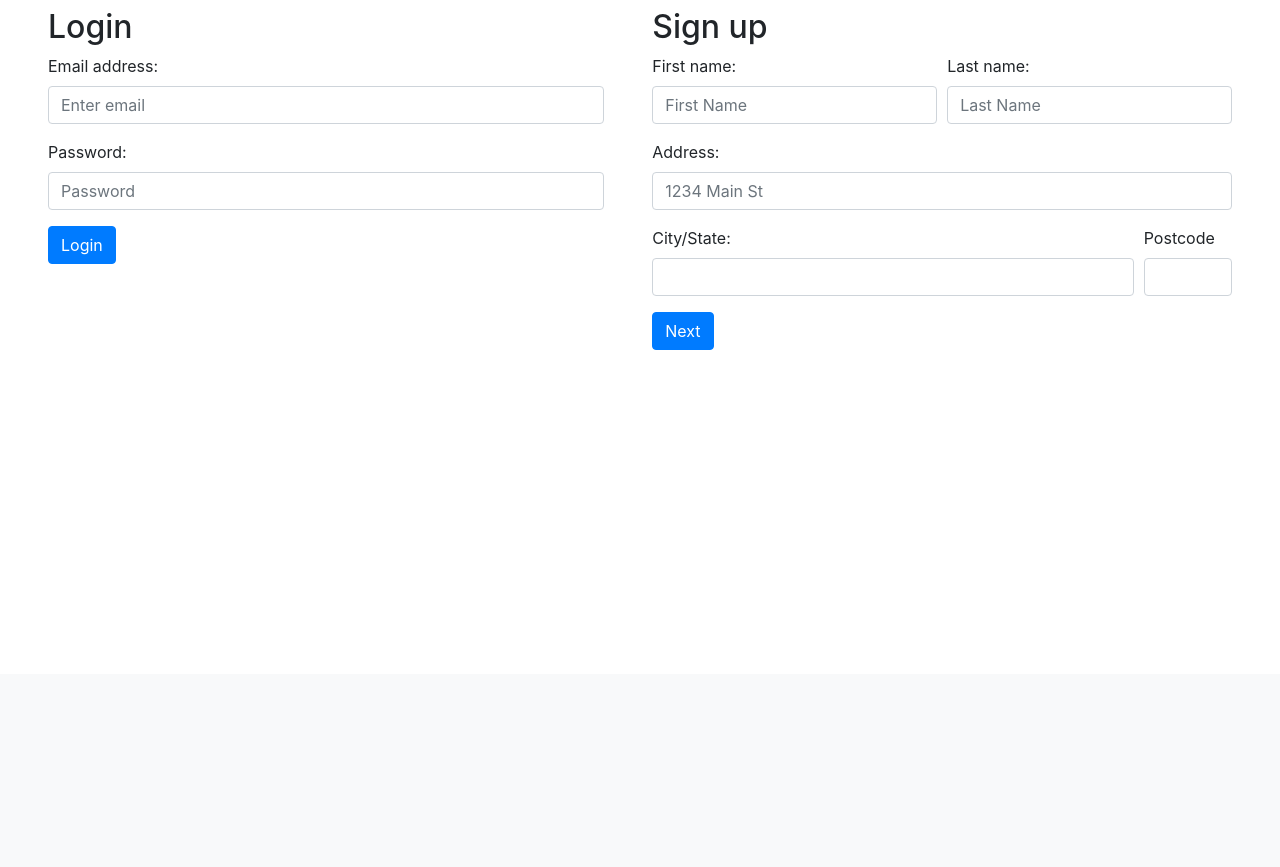
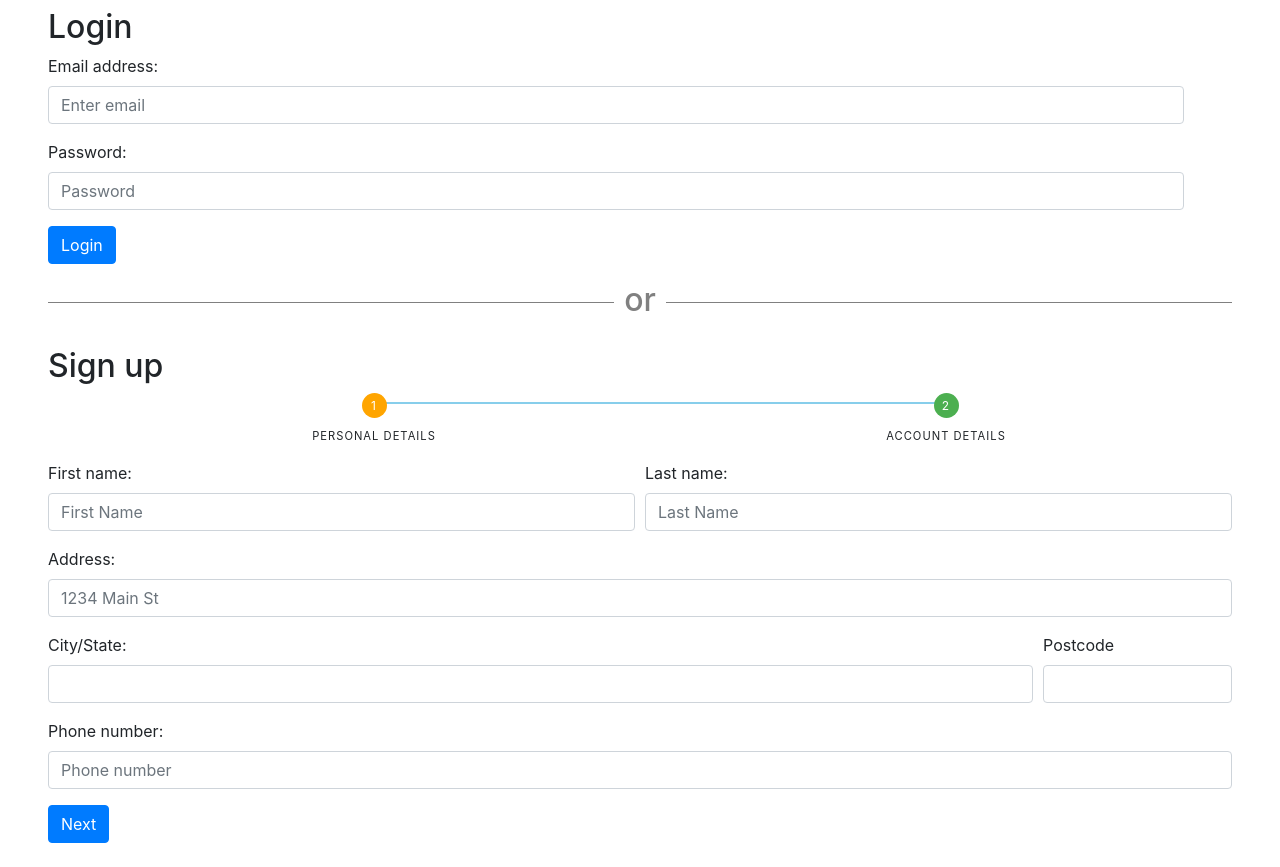
Before and after one commit to honguyen00/babysitters, a Node server app: page /login in a window 1280 px wide. Shown: the part 126-993 px from the top of the page. Before the commit the page ends 476 px from the top, so only its background shows below. Run offline with Node 20, Linux system fonts and the light colour scheme; some libraries are stand-ins or nearby versions.

Commit message:
adding register route

```diff
--- a/controllers/api/index.js
+++ b/controllers/api/index.js
@@ -1,8 +1,10 @@
 const router = require('express').Router();
 const userRoutes = require('./userRoutes');
 const groupRoutes = require('./groupRoutes');
+// const eventRoutes = require('./eventRoutes');
 
 router.use('/users', userRoutes);
 router.use('/groups', groupRoutes);
+// router.use('/events', eventRoutes);
 
 module.exports = router;
--- /dev/null
+++ b/public/css/style.css
@@ -0,0 +1,69 @@
+
+/* ===================================== */
+/* Progress bar for signup form */
+#progressBar {
+    overflow: hidden;
+    counter-reset: step;
+}
+
+#progressBar li {
+    list-style-type: none;
+    text-transform: uppercase;
+    font-size: 0.7rem;
+    text-align: center;
+    width: 50%;
+    float: left;
+    position: relative;
+    letter-spacing: 1px;
+}
+
+#progressBar li:before {
+    content: counter(step);
+    counter-increment: step;
+    width: 25px;
+    height: 25px;
+    line-height: 25px;
+    display: block;
+    font-size: 12px;
+    color: white;
+    background: #4CAF50;
+    border-radius: 25px;
+    margin: 0 auto 10px auto;
+}
+
+#progressBar li:after {
+    content: '';
+    width: 100%;
+    height: 2px;
+    background: #87CEEB;
+    position: absolute;
+    left: -50%;
+    top: 9px;
+    z-index: -1;
+}
+
+#progressBar li:first-child:after {
+    /*connector not needed before the first step*/
+    content: none;
+}
+
+#progressBar li.active:before, #progressbar li.active:after {
+    background: #FFA500;
+    color: white;
+}
+
+/* ================================= */
+/* line break */
+.line-break {
+   width: 100%;
+   text-align: center;
+   border-bottom: 1px solid gray;
+   line-height: 0.1em;
+   margin: 10px 0 20px;
+}
+
+.line-break span {
+    background:#fff;
+    padding:0 10px;
+    color: gray
+}
--- a/public/js/login.js
+++ b/public/js/login.js
@@ -1,10 +1,18 @@
+const inputValidate = (form, message) => {
+        form.append(`<p class='my-1 text-danger'>${message}</p>`)
+        setTimeout(() => {
+            form.children().last().remove();
+        }, 1500);
+}
+
+
+// ===================================
+// Login form
 const loginForm = $('#form-login');
-
 const loginFormHandler = async (event) => {
     event.preventDefault();
     const email = document.querySelector('#loginEmail').value.trim();
     const password = document.querySelector('#loginPassword').value.trim();
-    console.log({email, password});
     if(email && password) {
         const response = await fetch('/api/users/login', {
             method: 'POST',
@@ -13,18 +21,67 @@ const loginFormHandler = async (event) => {
         });
 
         if(response.ok) {
-            console.log(response);
-            // document.location.replace('/profile');
+            document.location.replace('/profile');
         }
         else {
-            loginForm.append("<p class='my-1 text-danger'>Incorrect email or password!</p>");
+            inputValidate(loginForm, 'Incorrect email or password!')
             document.querySelector('#loginEmail').value = "";
-            const password = document.querySelector('#loginPassword').value = "";
-            setTimeout(() => {
-                loginForm.children().last().remove();
-            }, 1000);
+            document.querySelector('#loginPassword').value = "";
         }
     }
 }
 
 loginForm.on('submit', loginFormHandler);
+
+// ===================================
+// Sign up form
+var currentForm, previousForm;
+var stepNumber = 1;
+var currentForm = $('#form-'+stepNumber);
+currentForm.removeClass('d-none')
+
+const registerForm = $('#form-register');
+
+registerForm.on('click', '.progress-control', (event) => {
+    event.preventDefault();
+    if(event.target.innerText == 'Next') {
+        renderForm(++stepNumber, stepNumber-1)
+    } else {
+        renderForm(--stepNumber, stepNumber+1)
+    }
+})
+const renderForm = (step, previousStep) => {
+    currentForm = $('#form-'+ (step));
+    previousForm = $('#form-'+ (previousStep));
+    previousForm.addClass('d-none');
+    currentForm.removeClass('d-none');
+    $('#progressBar li:nth-child('+ step + ')').addClass('active');
+    $('#progressBar li:nth-child('+ (previousStep) + ')').removeClass('active');
+}
+
+registerForm.on('submit', async (event) => {
+    event.preventDefault();
+    var first_name = $('#registerFirstName')[0].value.trim();
+    var last_name = $('#registerLastName')[0].value.trim();
+    var address_line = $('#registerAddress')[0].value.trim();
+    var suburb = $('#registerCity')[0].value.trim() + ", " + $('#registerPostcode')[0].value.trim();
+    var phone_number = $('#registerPhone')[0].value.trim();
+    var email = $('#registerEmail')[0].value.trim();
+    var password = $('#registerPassword')[0].value.trim();
+    var confirmed = $('#confirmedPassword')[0].value.trim();
+    if((password !== confirmed)) {
+        inputValidate(registerForm, 'Password does not match!');
+    } else {
+        const response = await fetch('/api/users', {
+            method: 'POST',
+            body: JSON.stringify({ first_name, last_name, email, password, address_line, suburb, phone_number }),
+            headers: { 'Content-Type': 'application/json' }
+        });
+
+        if(response.ok) {
+            document.location.replace('/');
+        } else {
+            alert(response.statusText);
+        }
+    }
+});
--- a/seeds/userData.js
+++ b/seeds/userData.js
@@ -4,7 +4,6 @@ const userData = [
     {
         first_name: 'Fred',
         last_name: 'Palmer',
-        title: 'Mr',
         email: 'fredpalmer@gmail.com',
         password: 'Password123?',
         address_line: 'address 1',
@@ -15,7 +14,6 @@ const userData = [
     {
         first_name: 'Tonya',
         last_name: 'Shepard',
-        title: 'Mrs',
         email: 'tonyashepard@gmail.com',
         password: 'Password123?',
         address_line: 'address 2',
@@ -26,7 +24,6 @@ const userData = [
     {
         first_name: 'Hubert',
         last_name: 'Vaughn',
-        title: 'Mr',
         email: 'hubertvaughn@gmail.com',
         password: 'Password123?',
         address_line: 'address 3',
@@ -37,7 +34,6 @@ const userData = [
     {
         first_name: 'Loretta',
         last_name: 'Holloway',
-        title: 'Mrs',
         email: 'lorettaholloway@gmail.com',
         password: 'Password123?',
         address_line: 'address 4',
@@ -48,7 +44,6 @@ const userData = [
     {
         first_name: 'Bridget',
         last_name: 'Vazquez',
-        title: 'Mrs',
         email: 'bridgetvazquez@gmail.com',
         password: 'Password123?',
         address_line: 'address 5',
@@ -59,7 +54,6 @@ const userData = [
     {
         first_name: 'Jeremy',
         last_name: 'Robbins',
-        title: 'Mr',
         email: 'jeremyrobbins@gmail.com',
         password: 'Password123?',
         address_line: 'address 6',
--- a/views/homepage.handlebars
+++ b/views/homepage.handlebars
@@ -1,3 +1,2 @@
 <!-- views/home.handlebars -->
-
 <h1>Welcome to the Babysitting Exchange App!</h1>
--- a/views/login.handlebars
+++ b/views/login.handlebars
@@ -1,4 +1,4 @@
-<div class="d-flex flex-row justify-content-center mx-5 my-2">
+<div class="d-flex flex-column justify-content-center mx-5 my-2">
     <form class="w-100 pr-5" id="form-login">
         <h2>Login</h2>
         <div class="form-group">
@@ -6,39 +6,69 @@
             <input type="email" class="form-control" id="loginEmail" aria-describedby="emailHelp" placeholder="Enter email" required="true">
         </div>
         <div class="form-group">
-            <label for="exampleInputPassword1">Password:</label>
+            <label for="loginPassword">Password:</label>
             <input type="password" class="form-control" id="loginPassword" placeholder="Password" required="true">
         </div>
         <button type="submit" class="btn btn-primary">Login</button>
     </form>
-
+    <br/>
+    <h2 class="line-break"><span>or</span></h2>
+    <br/>
     <form class="w-100" id="form-register">
         <h2>Sign up</h2>
+        <ul id="progressBar">
+            <li class="active">Personal Details</li>
+            <li>Account Details</li>
+        </ul>
+        <div class="form-step">
+            <div class="d-none" id="form-1">
                 <div class="form-row">
                     <div class="form-group col">
                     <label for="registerFirstName">First name:</label>
-            <input type="text" class="form-control" id="registerFirstName" aria-describedby="firstName" placeholder="First Name">
+                    <input type="text" class="form-control" id="registerFirstName" aria-describedby="firstName" placeholder="First Name" required="true">
                     </div>
                     <div class="form-group col">
                         <label for="registerLastName">Last name:</label>
-                <input type="text" class="form-control" id="registerLastName" aria-describedby="lastName" placeholder="Last Name">
+                        <input type="text" class="form-control" id="registerLastName" aria-describedby="lastName" placeholder="Last Name" required="true">
                     </div>
                 </div>
                 <div class="form-group">
                     <label for="registerAddress">Address:</label>
-            <input type="text" class="form-control" id="address" placeholder="1234 Main St">
+                    <input type="text" class="form-control" id="registerAddress" placeholder="1234 Main St" required="true">
                 </div>
                 <div class="form-row">
                     <div class="form-group col-md-10">
                         <label for="registerCity">City/State:</label>
-                <input type="text" class="form-control" id="registerCity">
+                        <input type="text" class="form-control" id="registerCity" required="true">
                     </div>
                     <div class="form-group col-md-2">
                         <label for="registerPostcode">Postcode</label>
-                <input type="text" class="form-control" id="registerPostcode">
+                        <input type="text" class="form-control" id="registerPostcode" required="true">
                     </div>
                 </div>
-        <button class="btn btn-primary" id="next">Next</button>
+                <div class="form-group">
+                        <label for="registerPhone">Phone number:</label>
+                        <input type="text" class="form-control" id="registerPhone" placeholder="Phone number" required="true">
+                </div>
+                <button class="form-group btn btn-primary progress-control">Next</button>
+            </div>
+            <div class="d-none" id="form-2">
+                <div class="form-group">
+                    <label for="registerEmail">Email:</label>
+                    <input type="email" class="form-control" id="registerEmail" placeholder="Email" required="true">
+                </div>
+                <div class="form-group">
+                    <label for="registerPassword">Password:</label>
+                    <input type="password" class="form-control" id="registerPassword" placeholder="Password" required="true">
+                </div>
+                <div class="form-group">
+                    <label for="confirmedPassword">Confirm your password:</label>
+                    <input type="password" class="form-control" id="confirmedPassword" placeholder="Password" required="true">
+                </div>
+                <button class="btn btn-dark progress-control">Previous</button>
+                <button class="btn btn-primary submit" type='submit'>Submit</button>
+            </div>
+        </div>
     </form>
 </div>
 
--- a/views/profile.handlebars
+++ b/views/profile.handlebars
@@ -1,4 +1,3 @@
-{{> nav}}
 <h2>{{first_name}}</h2>
 <h2>{{last_name}}</h2>
 <h3>{{email}}</h3>
```
Also changed, not shown: controllers/api/userRoutes.js (+4 -11 lines), models/User.js (+0 -12 lines), controllers/landingRoutes.js (deleted). Lines whose indentation alone changed are shown as unchanged.
